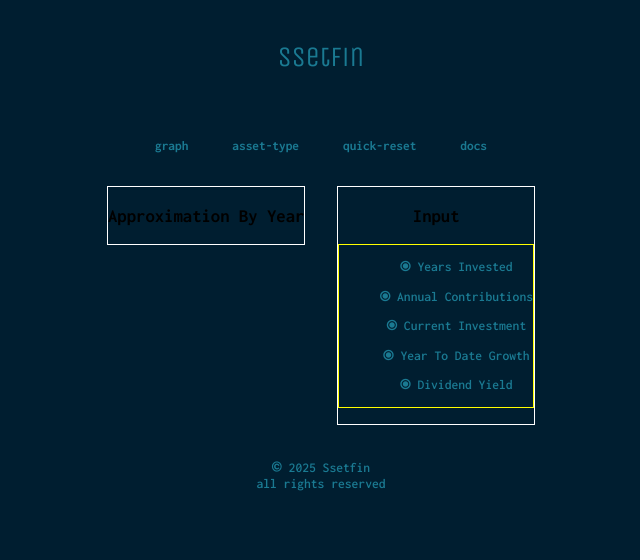
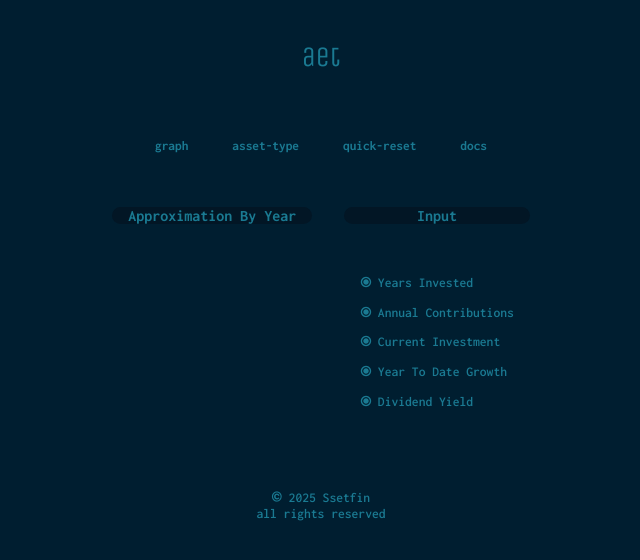
Before and after one commit to ykcaj-i/Ssetfin, a React (Vite) app in the folder ssetfin-react-app/client/: page / in a window 1280 px wide. Shown: the top 560 px of the page, without its empty margins (319-959 px from the left). Built offline with nearby package versions, Linux system fonts and the light colour scheme; a web font is replaced by a local one.

Commit message:
updated new components

```diff
--- a/ssetfin-react-app/client/index.html
+++ b/ssetfin-react-app/client/index.html
@@ -4,7 +4,7 @@
     <meta charset="UTF-8" />
     <link rel="icon" type="image/x-icon" href="/src/assets/spacecrow.ico">
     <meta name="viewport" content="width=device-width, initial-scale=1.0" />
-    <title>Ssetfin</title>
+    <title>SpaceCrow</title>
   </head>
   <body>
     <div id="root"></div>
--- a/ssetfin-react-app/client/src/components/Header/Header.jsx
+++ b/ssetfin-react-app/client/src/components/Header/Header.jsx
@@ -11,7 +11,7 @@
     <header class = {styles.header}>
       <SideMenuBar/>
       <nav>
-        <h1 class = {styles.title}>ssetfin</h1>
+        <h1 class = {styles.title}>aet</h1>
         <br></br>
         <Navbar/>
       </nav>
--- /dev/null
+++ b/ssetfin-react-app/client/src/components/Main/Dashboard/InfoPanel/FinancialExtrapolator/FinancialExtrapolator.jsx
@@ -0,0 +1,9 @@
+import styles from './financial-extrapolator.module.css';
+
+export default function FinancialExtrapolator(){
+    return(
+        <div>
+
+        </div>
+    );
+}
--- a/ssetfin-react-app/client/src/components/Main/Dashboard/InfoPanel/InfoPanel.jsx
+++ b/ssetfin-react-app/client/src/components/Main/Dashboard/InfoPanel/InfoPanel.jsx
@@ -1,9 +1,11 @@
 import styles from './info-panel.module.css';
+
+import FinancialExtrapolator from './FinancialExtrapolator/FinancialExtrapolator.jsx';
 
 export default function InfoPanel(){
     return(
         <div class = {styles.infoPanel}>
-            <h3>Approximation By Year</h3>
+            <h4 class = {styles.title}>Approximation By Year</h4>
         </div>
     );
 }
--- a/ssetfin-react-app/client/src/components/Main/Dashboard/InfoPanel/info-panel.module.css
+++ b/ssetfin-react-app/client/src/components/Main/Dashboard/InfoPanel/info-panel.module.css
@@ -1,4 +1,13 @@
 
 .infoPanel{
-    border: solid 1px rgb(255, 255, 255);
+
 }
+
+
+.title{
+    color: var(--title);
+    background-color: var(--text-background-color);
+    border-radius: 15px;
+    padding-left: 1em;
+    padding-right: 1em;
+}
--- a/ssetfin-react-app/client/src/components/Main/Dashboard/InputForm/InputForm.jsx
+++ b/ssetfin-react-app/client/src/components/Main/Dashboard/InputForm/InputForm.jsx
@@ -1,15 +1,15 @@
-import styles from './inputform.module.css';
+import styles from './input-form.module.css';
 
 export default function InputForm(){
     return(
         <div class = {styles.inputForm}>
-            <h3>Input</h3>
-            <ul  class = {styles.ul}>
-                <li><p><font class = {styles.font}>⦿</font> Years Invested</p></li>
-                <li><p><font class = {styles.font}>⦿</font> Annual Contributions</p></li>
-                <li><p><font class = {styles.font}>⦿</font> Current Investment</p></li>
-                <li><p><font class = {styles.font}>⦿</font> Year To Date Growth</p></li>
-                <li><p><font class = {styles.font}>⦿</font> Dividend Yield</p></li>
+            <h4 class = {styles.title}>Input</h4>
+            <ul class = {styles.list}>
+                <li><p class = {styles.inputBtn}><font class = {styles.signal}>⦿</font> Years Invested</p></li>
+                <li><p class = {styles.inputBtn}><font class = {styles.signal}>⦿</font> Annual Contributions</p></li>
+                <li><p class = {styles.inputBtn}><font class = {styles.signal}>⦿</font> Current Investment</p></li>
+                <li><p class = {styles.inputBtn}><font class = {styles.signal}>⦿</font> Year To Date Growth</p></li>
+                <li><p class = {styles.inputBtn}><font class = {styles.signal}>⦿</font> Dividend Yield</p></li>
             </ul>
         </div>
     );
--- /dev/null
+++ b/ssetfin-react-app/client/src/components/Main/Dashboard/InputForm/input-form.module.css
@@ -0,0 +1,32 @@
+.title{
+    color: var(--title);
+    background-color: var(--text-background-color);
+    border-radius: 15px;
+    padding-left: 1em;
+    padding-right: 1em;
+}
+
+
+
+.list{
+    list-style-type: none;
+    padding: 1em;
+    text-align: left;
+}
+
+.inputForm{
+
+}
+
+.inputBtn:hover{
+    transition: .75;
+    color: rgb(68, 55, 133)
+}
+.inputBtn:hover > .signal{
+    transition: .75;
+    color: rgb(154, 150, 172);
+}
+
+.inputBtn{
+    cursor: pointer;
+}
--- a/ssetfin-react-app/client/src/components/Main/Dashboard/InputForm/inputform.module.css
+++ /dev/null
@@ -1,13 +0,0 @@
-.font{
-
-}
-
-.ul{
-    list-style-type: none;
-    border: solid 1px yellow;
-
-}
-
-.inputForm{
-    border: solid 1px white;
-}
--- a/ssetfin-react-app/client/src/components/Main/Dashboard/dashboard.module.css
+++ b/ssetfin-react-app/client/src/components/Main/Dashboard/dashboard.module.css
@@ -9,3 +9,8 @@
 .component{
     margin: 1em;
 }
+
+
+*{
+    font-family: var(--Inconsolata);
+}
--- a/ssetfin-react-app/client/src/styles-global/colors.css
+++ b/ssetfin-react-app/client/src/styles-global/colors.css
@@ -8,6 +8,7 @@
 
     /*BACKGROUND COLORS*/
     --main-background-color: #001e30;
+    --text-background-color: rgb(2, 22, 37);
 
     /*FONT COLORS*/
     --button: rgb(42, 88, 119);
```
Also changed, not shown: ssetfin-react-app/client/src/components/Main/Dashboard/InfoPanel/FinancialExtrapolator/financial-extrapolator.module.css (added), ssetfin-react-app/client/src/styles-global/index.css (line endings or trailing spaces).
